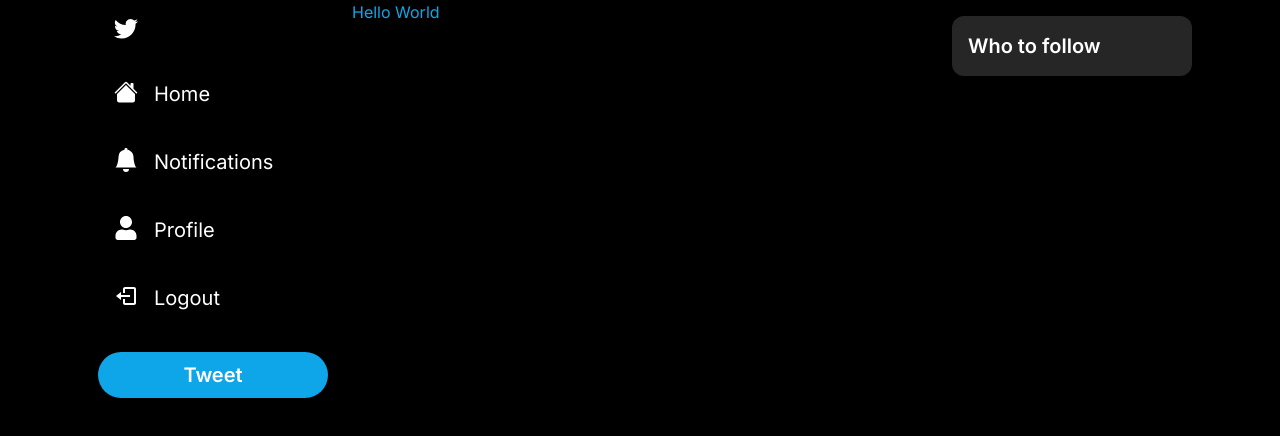
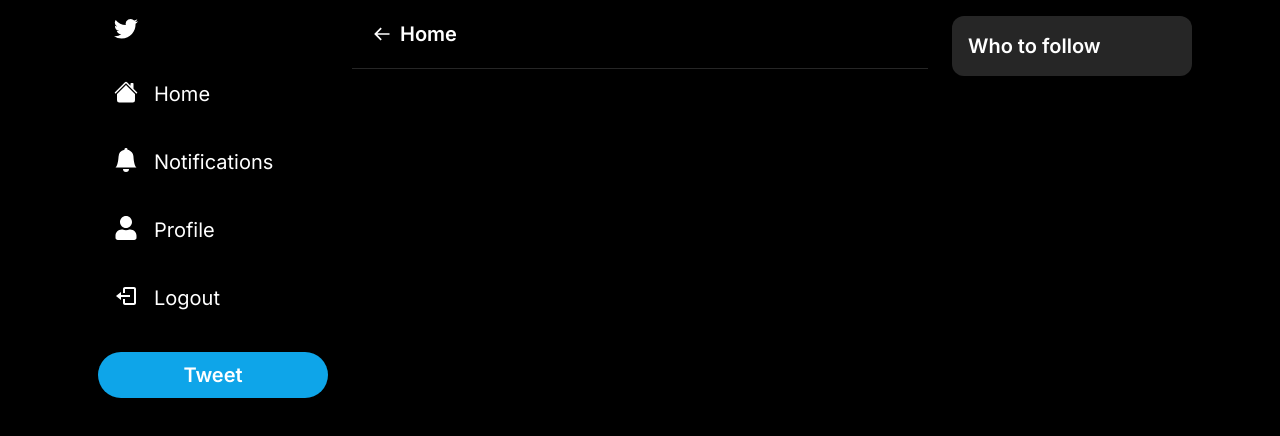
Before and after one commit to Re-he4i5/twitter-clone-demo, a Next.js app: page / in a window 1280 px wide. Shown: the top 436 px of the page. Built offline with nearby package versions, Linux system fonts and the light colour scheme.

Commit message:
[add]HomeButton

```diff
--- a/app/page.tsx
+++ b/app/page.tsx
@@ -1,5 +1,6 @@
 import Sidebar from "../components/Sidebar";
 import FollowBar from "../components/FollowBar";
+import Header from "../components/Header";
 
 export default function Home() {
   return (
@@ -8,7 +9,7 @@
         <div className="grid grid-cols-4 h-full">
           <Sidebar />
           <div className="col-span-3 lg:col-span-2 boeder-x-1 border-neutral-800 text-sky-500">
-            Hello World
+            <Header showBackArrow label="Home" />
           </div>
           <FollowBar />
         </div>
--- /dev/null
+++ b/components/Header.tsx
@@ -0,0 +1,36 @@
+"use client";
+import { useRouter } from "next/navigation";
+import React, { useCallback } from "react";
+import { BiArrowBack } from "react-icons/bi";
+
+interface HeaderProps {
+  label: string;
+  showBackArrow?: boolean;
+}
+
+const Header: React.FC<HeaderProps> = ({ label, showBackArrow }) => {
+  const router = useRouter();
+  const handleBack = useCallback(() => {
+    router.back();
+  }, [router]);
+
+  return (
+    <div className="border-b-[1px] border-neutral-800 p-5">
+      <div className="flex flex-row items-center gap-2">
+        {showBackArrow && (
+          <BiArrowBack
+            onClick={handleBack}
+            color="white"
+            size={20}
+            className="cursor-pointer
+              hover:oapcity-70
+              trainsition"
+          />
+        )}
+        <h1 className="text-white text-xl font-semibold">{label}</h1>
+      </div>
+    </div>
+  );
+};
+
+export default Header;
```
